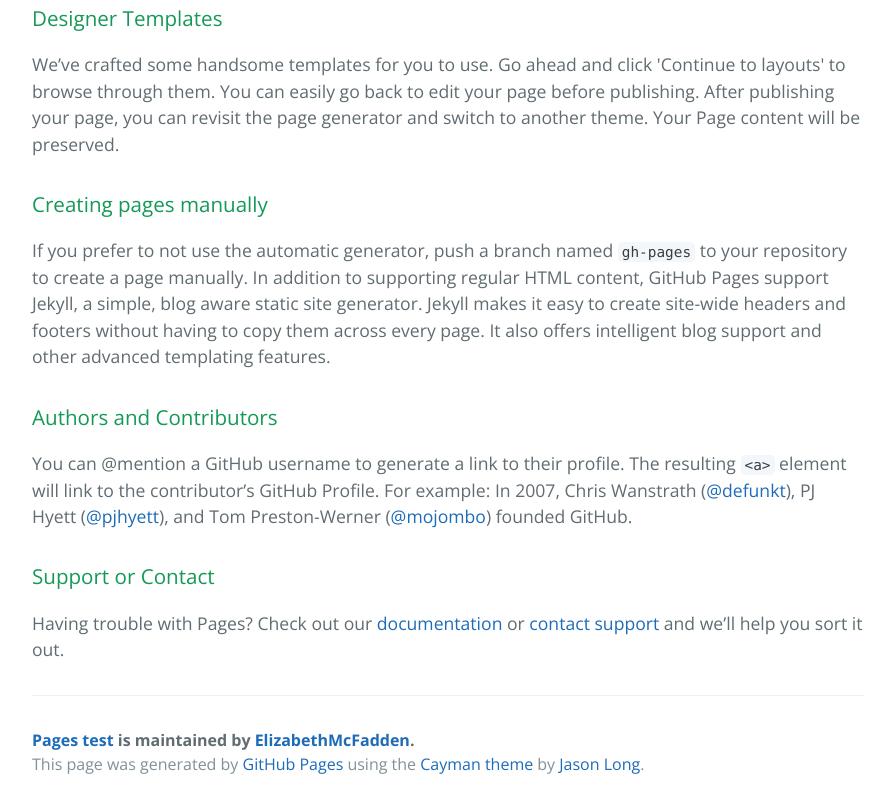
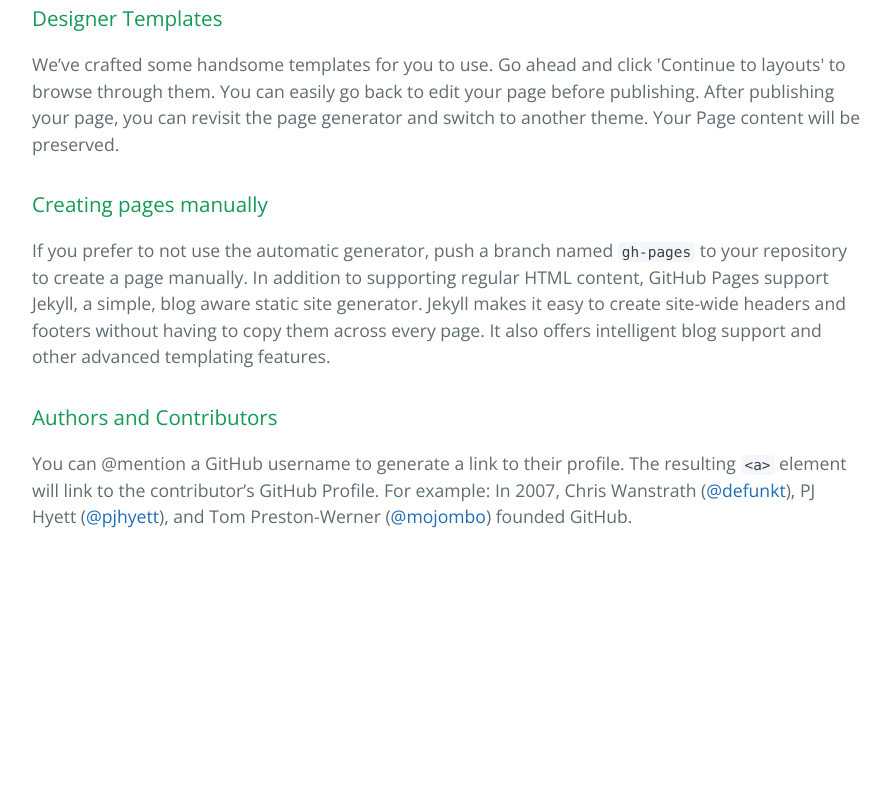
Before and after one commit to ElizabethMcFadden/pages_test, a plain HTML site: page index.html in a window 1280 px wide. Shown: the part 598-1406 px from the top of the page, without its empty margins (192-1087 px from the left). After the commit the page ends 1177 px from the top, so only its background shows below. Drawn offline with nearby package versions, Linux system fonts and the light colour scheme.

Commit message:
Update index.html

```diff
--- a/index.html
+++ b/index.html
@@ -39,16 +39,7 @@
 
 <p>You can @mention a GitHub username to generate a link to their profile. The resulting <code>&lt;a&gt;</code> element will link to the contributor’s GitHub Profile. For example: In 2007, Chris Wanstrath (<a href="https://github.com/defunkt" class="user-mention">@defunkt</a>), PJ Hyett (<a href="https://github.com/pjhyett" class="user-mention">@pjhyett</a>), and Tom Preston-Werner (<a href="https://github.com/mojombo" class="user-mention">@mojombo</a>) founded GitHub.</p>
 
-<h3>
-<a id="support-or-contact" class="anchor" href="#support-or-contact" aria-hidden="true"><span aria-hidden="true" class="octicon octicon-link"></span></a>Support or Contact</h3>
 
-<p>Having trouble with Pages? Check out our <a href="https://help.github.com/pages">documentation</a> or <a href="https://github.com/contact">contact support</a> and we’ll help you sort it out.</p>
-
-      <footer class="site-footer">
-        <span class="site-footer-owner"><a href="https://github.com/ElizabethMcFadden/pages_test">Pages test</a> is maintained by <a href="https://github.com/ElizabethMcFadden">ElizabethMcFadden</a>.</span>
-
-        <span class="site-footer-credits">This page was generated by <a href="https://pages.github.com">GitHub Pages</a> using the <a href="https://github.com/jasonlong/cayman-theme">Cayman theme</a> by <a href="https://twitter.com/jasonlong">Jason Long</a>.</span>
-      </footer>
 
     </section>
 
```
